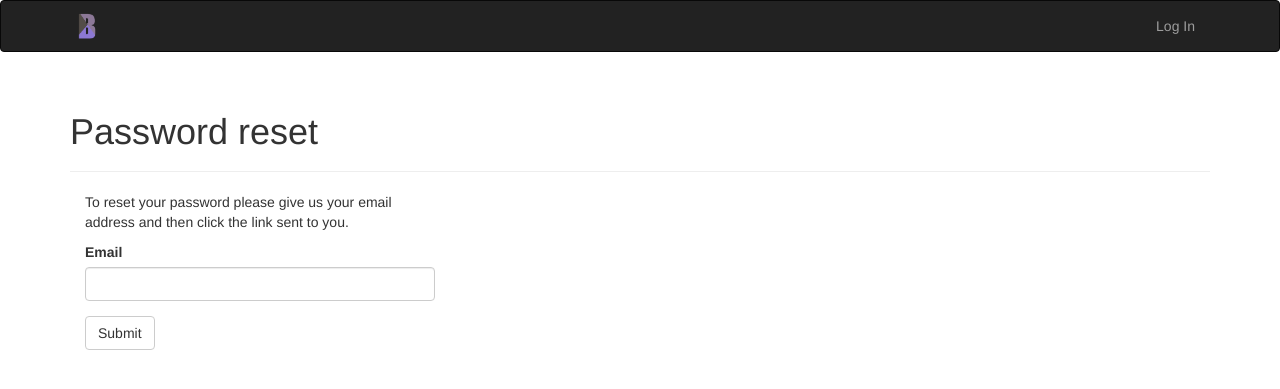
After one commit to Hellmick/Bazaar, a Flask app: page /auth/forgot_password in a window 1280 px wide. The commit adds this page. Shown: the top 389 px of the page. Run offline with Flask 2, Linux system fonts and the light colour scheme; some libraries are stand-ins or nearby versions.

Commit message:
Account management, password reset

```diff
--- a/app/auth/forms.py
+++ b/app/auth/forms.py
@@ -28,3 +28,20 @@ class RegistrationForm(FlaskForm):
     def validate_username(self, field):
         if User.query.filter_by(username=field.data).first():
             raise ValidationError('Username is taken.')
+
+class ChangePassword(FlaskForm):
+    password = PasswordField('Old password', validators=[DataRequired()])
+    new_password = PasswordField('New password', validators=[DataRequired()])
+    new_password2 = PasswordField('Confirm new password', validators=[
+        DataRequired(), EqualTo('new_password', message='Passwords must match')])
+    submit = SubmitField('Change password')
+
+class ForgotPassword(FlaskForm):
+    email = StringField('Email', validators=[DataRequired(), Length(1, 64), Email()])
+    submit = SubmitField('Submit')
+
+class ResetPassword(FlaskForm):
+    password = PasswordField('Password', validators=[DataRequired()])
+    password2 = PasswordField('Confirm password', validators=[
+        DataRequired(), EqualTo('password', message='Passwords must match.')])
+    submit = SubmitField('Submit')
--- a/app/auth/views.py
+++ b/app/auth/views.py
@@ -1,7 +1,7 @@
 from flask import render_template, redirect, request, url_for, flash
 from flask_login import login_user
 from . import auth
-from .forms import LoginForm, RegistrationForm
+from .forms import LoginForm, RegistrationForm, ChangePassword, ForgotPassword, ResetPassword
 from ..models import User
 from ..email import send_email
 from app import db
@@ -82,3 +82,46 @@ def resend_token():
             'auth/email/confirm', user=current_user, token=token)
     flash('A new confirmation email has been sent to you.')
     return redirect(url_for('auth.unconfirmed'))
+
+@auth.route('/account_management')
+@login_required
+def account_management():
+    pass
+    return render_template('auth/account-management.html')
+
+@auth.route('/change_password', methods=['GET', 'POST'])
+@login_required
+def change_password():
+    form = ChangePassword()
+    if form.validate_on_submit():
+        if current_user.verify_password(form.password.data):
+            current_user.password = form.new_password.data
+            db.session.commit()
+            flash('Your password has been changed.')
+        else:
+            flash('Old password incorrect.')
+    return render_template('auth/change-password.html', form=form)
+
+@auth.route('/forgot_password', methods=['GET', 'POST'])
+def forgot_password():
+    form = ForgotPassword()
+    if form.validate_on_submit():
+        user = User.query.filter_by(email=form.email.data).first()
+        if user:
+            token = user.generate_password_reset_token()
+            send_email(user.email, 'Password reset',
+                'auth/email/password-reset', token=token, username=user.username)
+            flash('An email with password reset link has been sent to you.')
+    return render_template('auth/forgot-password.html', form=form)
+
+@auth.route('/reset_password/<username>/<token>', methods=['GET', 'POST'])
+def reset_password(username, token):
+    form = ResetPassword()
+    if form.validate_on_submit():
+        user = User.query.filter_by(username=username).first()
+        if user.reset_password(token=token, password=form.password.data):
+            db.session.commit()
+            flash('Your password has been changed.')
+        else:
+            flash('Your password reset token is invalid or has expired.')
+    return render_template('auth/reset-password.html', form=form)
--- /dev/null
+++ b/app/static/main.css
@@ -0,0 +1,12 @@
+.navbar-brand {
+    width: 65px;
+    height: 50px;
+    font-size: 24px;
+    padding-top: 10px;
+    padding-bottom: 10px;
+  }
+
+.index-image {
+  width: 200px;
+  height: 200px;
+}
--- a/app/templates/auth/email/confirm.txt
+++ b/app/templates/auth/email/confirm.txt
@@ -4,10 +4,10 @@ Welcome to Flasky!
 
 To confirm your account please clink on the following link:
 
-{{ url_for('auth.confirm', token=token, _external=True) }}
+{{ url_for('auth.reset_password', token=token, _external=True) }}
 
 Sincerely,
 
-The Flasky Team
+The Bazaar Team
 
 Note: Don't reply to this email
--- /dev/null
+++ b/app/templates/auth/forgot-password.html
@@ -0,0 +1,15 @@
+{% extends "base.html" %}
+{% import "bootstrap/wtf.html" as wtf %}
+
+{% block page_content %}
+
+<div class="page-header">
+  <h1>Password reset</h1>
+</div>
+<div class="col-md-4">
+<p>To reset your password please give us your email address and then click the link sent to you.</p>
+  {{ wtf.quick_form(form) }}
+</div>
+
+
+{% endblock %}
--- a/app/templates/base.html
+++ b/app/templates/base.html
@@ -4,6 +4,7 @@
 {{ super() }}
 <link rel="shortcut icon" href="{{ url_for('static', filename='favicon.ico') }}"
     type="image/x-icon">
+<link rel="stylesheet" href="{{ url_for('static', filename='main.css') }}"
 {% endblock %}
 
 {% block title %}Bazaar{% endblock %}
@@ -18,15 +19,25 @@
                 <span class="icon-bar"></span>
                 <span class="icon-bar"></span>
             </button>
-            <a class="navbar-brand" href="/">Bazaar</a>
+            <a href="/"><img class="navbar-brand" src="{{ url_for('static', filename='Bazaar.png') }}"></a>
         </div>
         <div class="navbar-collapse collapse">
             <ul class="nav navbar-nav">
-                <li><a href="/">Home</a></li>
+                <li></li>
             </ul>
             <ul class="nav navbar-nav navbar-right">
                 {% if current_user.is_authenticated %}
-                <li><a href="{{ url_for('auth.logout') }}">Log Out</a></li>
+                <li class="dropdown">
+                        <li class="dropdown">
+                        <a href="#" class="dropdown-toggle" data-toggle="dropdown" role="button" aria-haspopup="true" aria-expanded="false">{{ current_user.username }} <span class="caret"></span></a>
+                        <ul class="dropdown-menu">
+                            <li><a href="#">User profile</a></li>
+                            <li><a href="{{ url_for('auth.account_management') }}">Account management</a></li>
+                            <li role="separator" class="divider"></li>
+                            <li><a href="{{ url_for('auth.logout') }}">Log out</a></li>
+                        </ul>
+                        </li>
+                </li>
                 {% else %}
                 <li><a href="{{ url_for('auth.login') }}">Log In</a></li>
                 {% endif %}
@@ -38,6 +49,17 @@
 
 {% block content %}
 <div class="container">
+    <div class="container text-danger text-decoration-none">
+        {% with messages = get_flashed_messages(with_categories=true) %}
+            {% if messages %}
+                <ul class="list-unstyled">
+                {% for category, message in messages %}
+                <li class="{{ category }}">{{ message }}</li>
+                {% endfor %}
+                </ul>
+            {% endif %}
+        {% endwith %}
+    </div>
     {% block page_content %}{% endblock %}
 </div>
 {% endblock %}
```
Also changed, not shown: app/models.py (+16 -0 lines), app/templates/auth/account-management.html (added, +16 -0 lines), app/templates/auth/change-password.html (added, +14 -0 lines), app/templates/auth/email/password-reset.txt (added, +13 -0 lines), app/templates/auth/login.html (+9 -3 lines), app/templates/auth/reset-password.html (added, +14 -0 lines), app/templates/index.html (+9 -3 lines), app/static/Bazaar.png (added), app/static/favicon.ico, data-dev.db.
